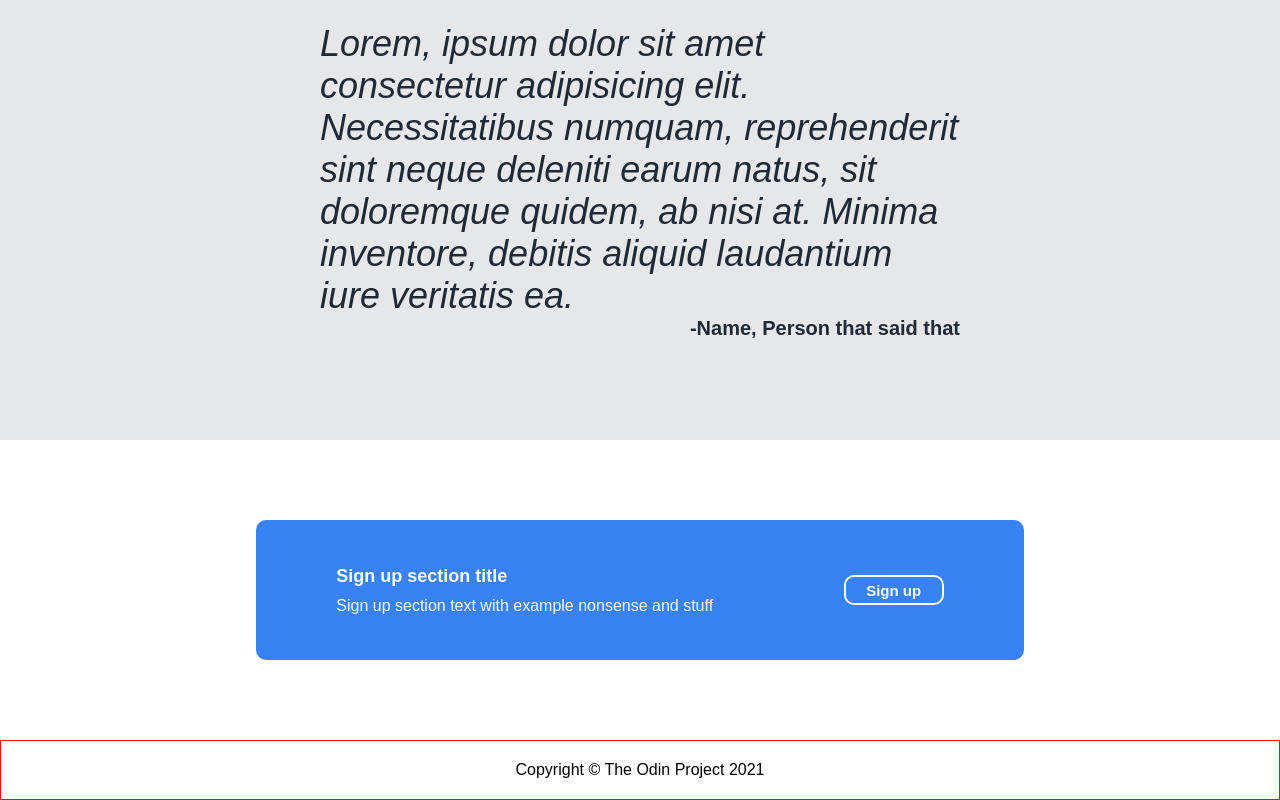
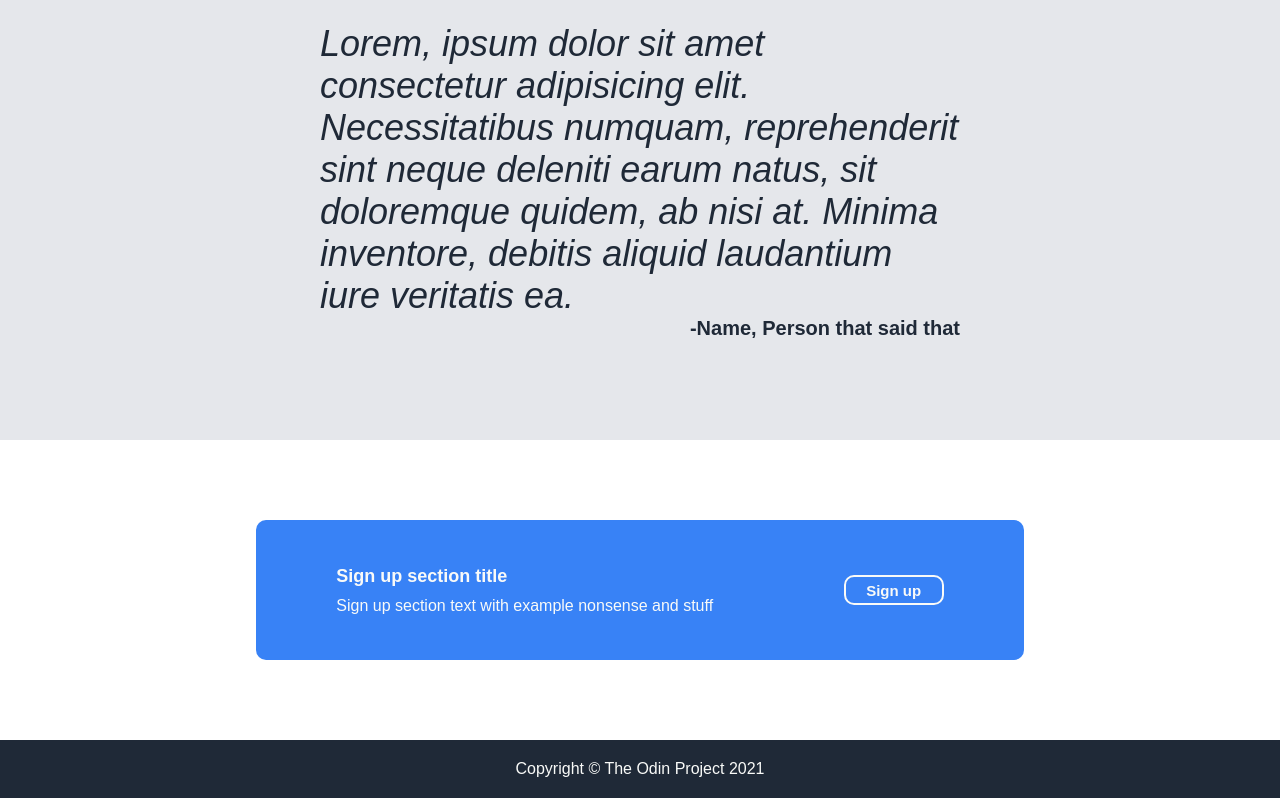
Before and after one commit to Yannic1992/my-awesome-website, a plain HTML site: page index.html in a window 1280 px wide. Shown: the part 1189-1989 px from the top of the page. Drawn offline with Linux system fonts and the light colour scheme.

Commit message:
Add design to the footer

```diff
--- a/css/style.css
+++ b/css/style.css
@@ -165,8 +165,10 @@ a {
 }
 
 .footer {
-    display: flex;
-    justify-content: center;
-    padding: 20px 200px;
-    border: 1px solid red;
+    background-color: #1F2937;
+    color: #F9FAF8;
+    /*display: flex;
+    justify-content: center;*/
+    text-align: center;
+    padding: 20px 20%;
 }
```
